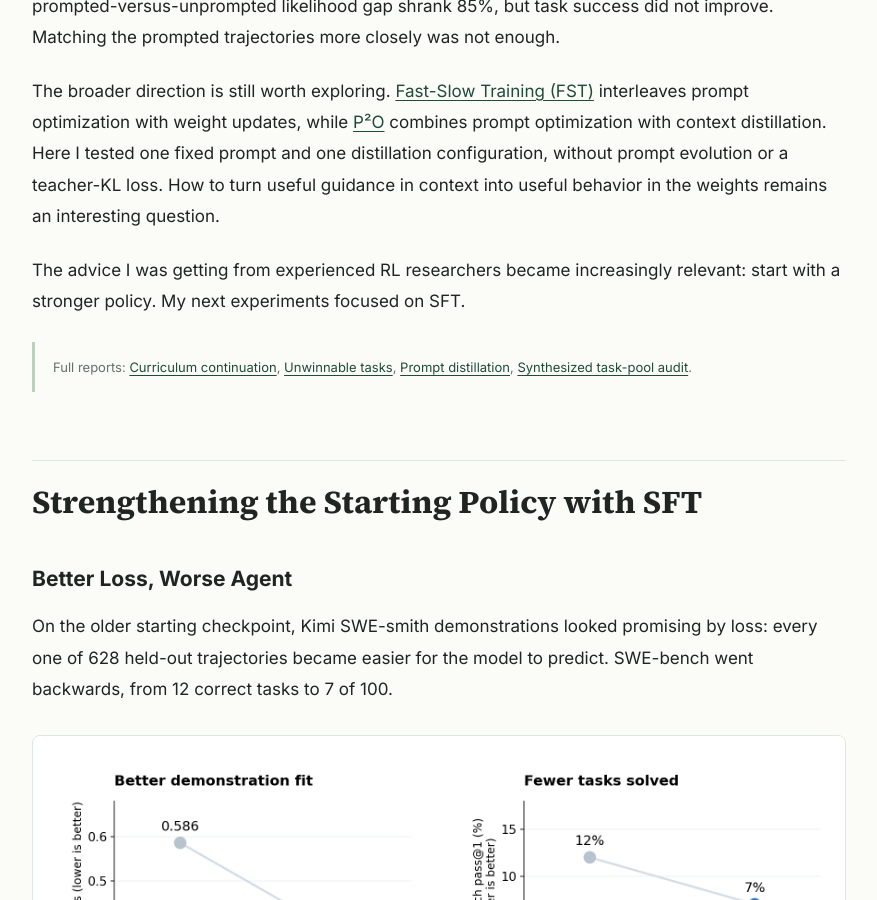
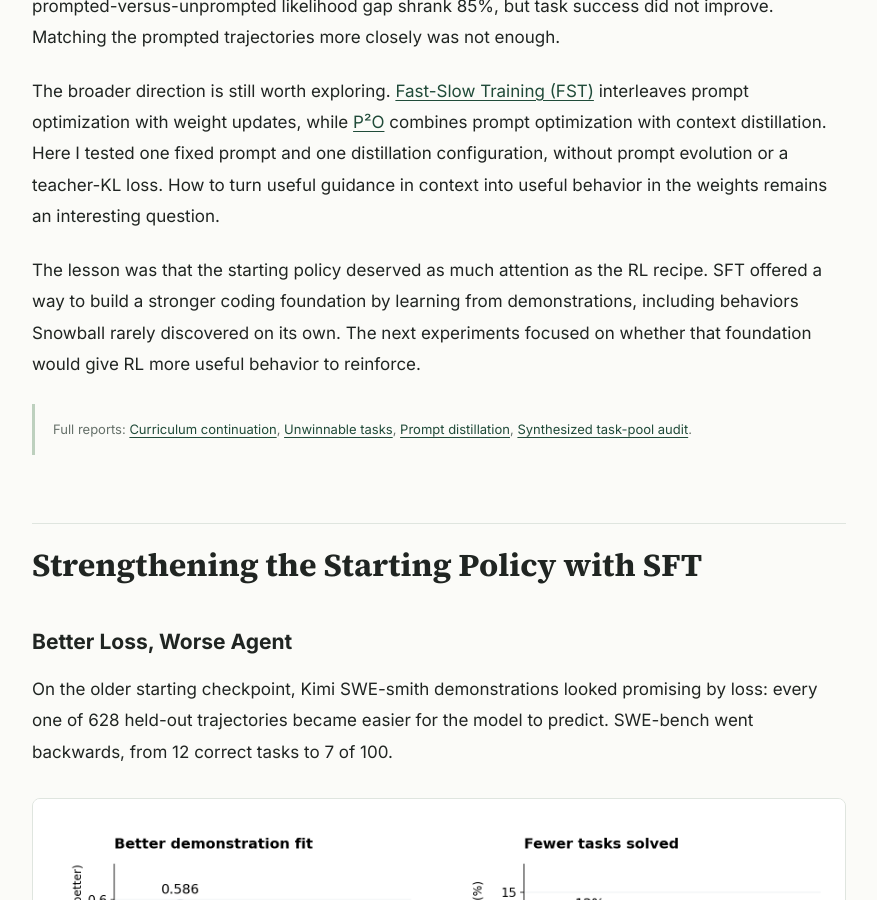
Before and after one commit to lukedhlee/lukedhlee.github.io, a Jekyll site: the page built from _posts/2026-10-21-turning-snowball-into-a-coding-agent.md, in a window 1280 px wide and 900 px high, scrolled down 10605 px. Shown: the whole window, without its empty margins (201-1078 px from the left). Built offline with Jekyll 4.4.1, drawn with Linux system fonts in a browser that asks for light colours.

Commit message:
Explain the stronger-policy motivation for SFT

```diff
--- a/_posts/2026-10-21-turning-snowball-into-a-coding-agent.md
+++ b/_posts/2026-10-21-turning-snowball-into-a-coding-agent.md
@@ -189,7 +189,7 @@ I also tried training a useful prompt into the weights. A short edit-discipline
 
 The broader direction is still worth exploring. [Fast-Slow Training (FST)](https://arxiv.org/abs/2605.12484) interleaves prompt optimization with weight updates, while [P²O](https://arxiv.org/pdf/2603.21877) combines prompt optimization with context distillation. Here I tested one fixed prompt and one distillation configuration, without prompt evolution or a teacher-KL loss. How to turn useful guidance in context into useful behavior in the weights remains an interesting question.
 
-The advice I was getting from experienced RL researchers became increasingly relevant: start with a stronger policy. My next experiments focused on SFT.
+The lesson was that the starting policy deserved as much attention as the RL recipe. SFT offered a way to build a stronger coding foundation by learning from demonstrations, including behaviors Snowball rarely discovered on its own. The next experiments focused on whether that foundation would give RL more useful behavior to reinforce.
 
 <aside class="research-reports" markdown="1">
 Full reports: [Curriculum continuation](https://gist.github.com/lukedhlee/969b5bf852b9d1274ec980996232f7ba), [Unwinnable tasks](https://gist.github.com/lukedhlee/9eafb59ad72f08957f2e7fd551c249cb), [Prompt distillation](https://gist.github.com/lukedhlee/edb2f69d38ed089f71f74ff711281807), [Synthesized task-pool audit](https://gist.github.com/lukedhlee/6ad754b83d62536e1976777231c9754e).
```
